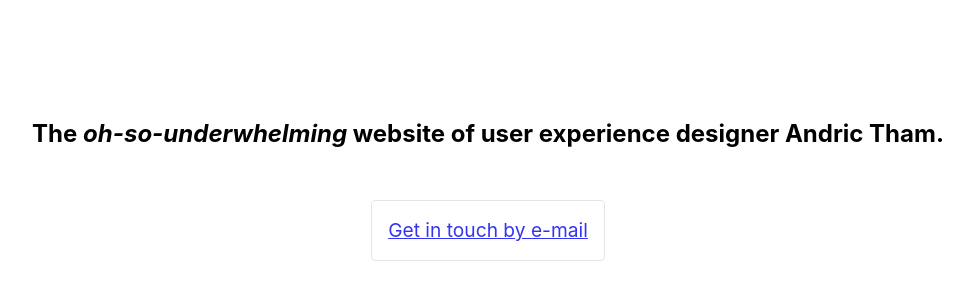
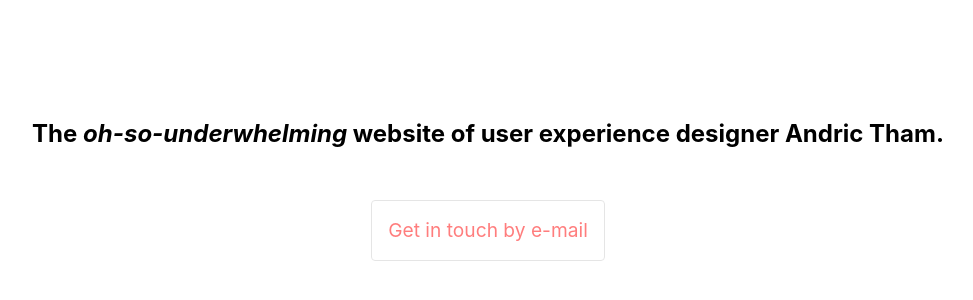
Before and after one commit to andrictham/andrictham.github.io, a website: page index.html in a window 1280 px wide. Shown: the part 212-512 px from the top of the page, without its empty margins (152-1125 px from the left). Drawn offline with Linux system fonts and the light colour scheme.

Commit message:
Update index.html

```diff
--- a/index.html
+++ b/index.html
@@ -43,6 +43,8 @@
         font-size: 1.2rem;
         line-height: 1.4;
         margin: 2rem;
+        text-decoration: none;
+        color: #ff5d5d;
       }
 
       a#button:focus {
```
